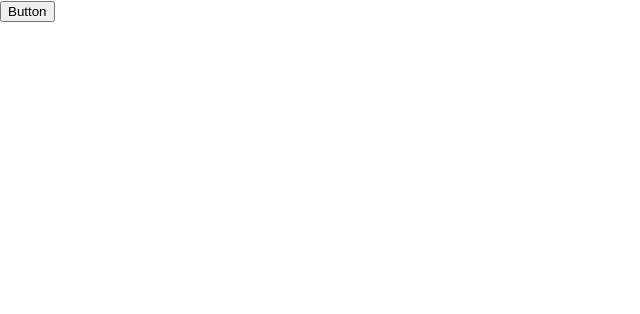
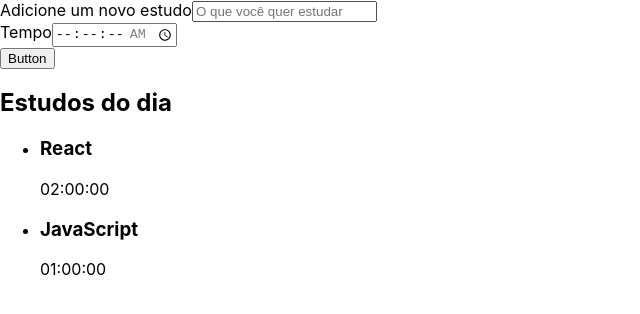
Before and after one commit to rafaellore/alura-studies, a React (Create React App) app: page / in a window 1280 px wide. Shown: the top 314 px of the page, without its empty margins (0-640 px from the left). Built offline with nearby package versions, Linux system fonts and the light colour scheme.

Commit message:
feat(List): adds list component

```diff
--- a/src/App.tsx
+++ b/src/App.tsx
@@ -1,10 +1,11 @@
-import React from 'react';
-import Button from './components/Button';
+import Form from './components/Form';
+import List from './components/List';
 
 function App() {
   return (
     <div className="App">
-      <Button />
+      <Form />
+      <List />
     </div>
   );
 }
--- a/src/components/Form/index.tsx
+++ b/src/components/Form/index.tsx
@@ -6,13 +6,27 @@ export default class Form extends React.Component {
     return (
       <form>
         <div>
-          <label>Tarefa</label>
-          <input type="text" />
+          <label htmlFor="tarefa">Adicione um novo estudo</label>
+          <input
+            type="text"
+            name="tarefa"
+            id="tarefa"
+            placeholder="O que você quer estudar"
+            required
+          />
         </div>
 
         <div>
           <label>Tempo</label>
-          <input type="time" />
+          <input
+            type="time"
+            step="1"
+            name="tempo"
+            id="tempo"
+            min="00:00:00"
+            max="01:30:00"
+            required
+          />
         </div>
 
         <Button>Botão</Button>
--- /dev/null
+++ b/src/components/List/index.tsx
@@ -0,0 +1,29 @@
+import React from 'react';
+
+export default function List() {
+  const tasks = [
+    {
+      task: 'React',
+      time: '02:00:00',
+    },
+    {
+      task: 'JavaScript',
+      time: '01:00:00',
+    },
+  ];
+
+  return (
+    <aside>
+      <h2>Estudos do dia</h2>
+
+      <ul>
+        {tasks.map((item, index) => (
+          <li key={index}>
+            <h3>{item.task}</h3>
+            <span>{item.time}</span>
+          </li>
+        ))}
+      </ul>
+    </aside>
+  );
+}
```
